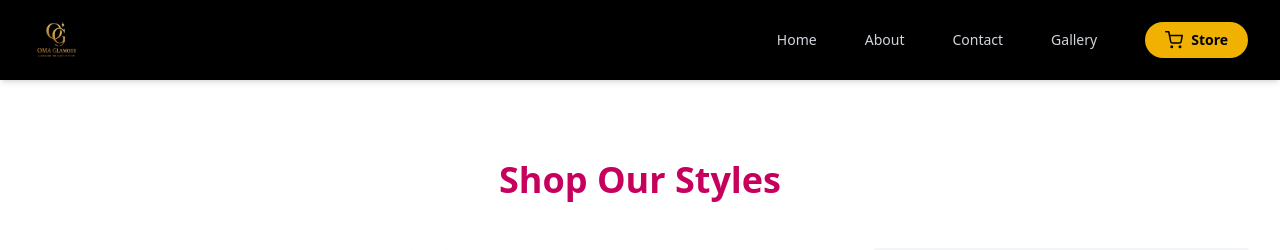
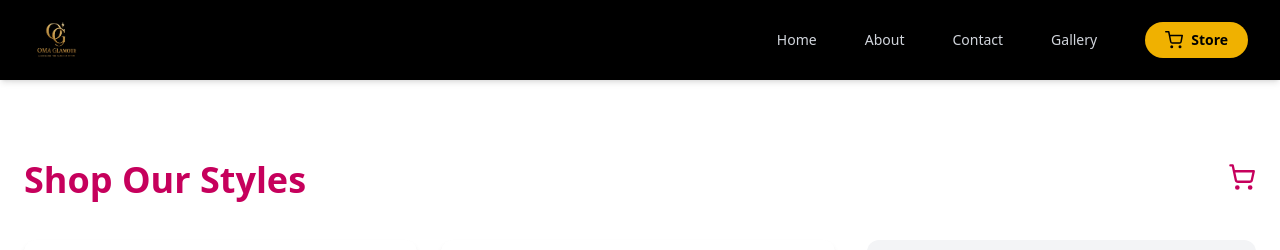
Before and after one commit to codehub1001/oma, a React (Vite) app: page /store in a window 1280 px wide. Shown: the top 250 px of the page. Built offline with nearby package versions, Linux system fonts and the light colour scheme.

Commit message:
Initial commit

```diff
--- a/src/pages/Gallery.jsx
+++ b/src/pages/Gallery.jsx
@@ -6,7 +6,7 @@ const mediaItems = [
   { type: "image", src: "/img/glam1.jpg", alt: "Elegant wear" },
   { type: "image", src: "/img/glam2.jpg", alt: "Custom dress fitting" },
   { type: "image", src: "/img/glam3.jpg", alt: "Traditional outfit" },
-  { type: "video", src: "/media/gallery4.mp4", alt: "Runway showcase" },
+  { type: "video", src: "/video/og1.mp4", alt: "Runway showcase" },
   { type: "video", src: "/media/gallery5.mp4", alt: "Behind the scenes" },
   { type: "image", src: "/media/gallery6.jpg", alt: "Bridal train style" },
   { type: "image", src: "/media/gallery7.jpg", alt: "Evening elegance" },
--- a/src/pages/Store.jsx
+++ b/src/pages/Store.jsx
@@ -2,48 +2,61 @@ import React, { useState } from "react";
 import { products } from "../data/product";
 import ProductCard from "../components/ProductCard";
 import CartSummary from "../components/CartSummary";
+import { ShoppingCart } from "lucide-react";
 
 export default function Store() {
   const [cart, setCart] = useState([]);
+  const [showMobileCart, setShowMobileCart] = useState(false);
 
-  // Add product or increase qty if already in cart
   const addToCart = (product) => {
     setCart((prevCart) => {
       const existing = prevCart.find((item) => item.id === product.id);
       if (existing) {
-        // update qty
         return prevCart.map((item) =>
-          item.id === product.id
-            ? { ...item, qty: item.qty + 1 }
-            : item
+          item.id === product.id ? { ...item, qty: item.qty + 1 } : item
         );
       } else {
-        // add new item with qty 1
         return [...prevCart, { ...product, qty: 1 }];
       }
     });
   };
 
-  // Update quantity of a cart item
   const updateQuantity = (id, qty) => {
-    if (qty < 1) return; // prevent invalid quantities
+    if (qty < 1) return;
     setCart((prevCart) =>
-      prevCart.map((item) =>
-        item.id === id ? { ...item, qty } : item
-      )
+      prevCart.map((item) => (item.id === id ? { ...item, qty } : item))
     );
   };
 
-  // Remove item from cart by id
   const removeFromCart = (id) => {
     setCart((prevCart) => prevCart.filter((item) => item.id !== id));
   };
 
+  const totalQty = cart.reduce((sum, item) => sum + item.qty, 0);
+
   return (
-    <section className="max-w-7xl mx-auto px-6 py-20">
-      <h2 className="text-4xl font-extrabold text-center text-pink-700 mb-12">
+    <section className="max-w-7xl mx-auto px-6 py-20 relative">
+      <div className="flex justify-between items-center mb-10">
+        <h2 className="text-4xl font-extrabold text-pink-700">
           Shop Our Styles
         </h2>
+
+        {/* Desktop Cart Icon with Badge */}
+        <div className="hidden md:block relative">
+          <button
+            onClick={() => setShowMobileCart(!showMobileCart)}
+            className="text-pink-700 hover:text-pink-900 transition"
+            aria-label="Toggle Cart"
+          >
+            <ShoppingCart size={28} />
+            {totalQty > 0 && (
+              <span className="absolute -top-2 -right-2 bg-pink-600 text-white text-xs font-bold px-2 py-0.5 rounded-full shadow">
+                {totalQty}
+              </span>
+            )}
+          </button>
+        </div>
+      </div>
 
       <div className="grid md:grid-cols-3 gap-8">
         <div className="md:col-span-2 grid sm:grid-cols-2 gap-6">
@@ -52,12 +65,42 @@ export default function Store() {
           ))}
         </div>
 
+        {/* Desktop Cart Summary */}
+        <div className="hidden md:block">
           <CartSummary
             cart={cart}
             updateQuantity={updateQuantity}
             removeFromCart={removeFromCart}
           />
         </div>
+      </div>
+
+      {/* Mobile Sticky Cart Icon */}
+      <div className="md:hidden sticky bottom-4 z-50 flex justify-end pointer-events-none">
+        <button
+          onClick={() => setShowMobileCart(!showMobileCart)}
+          className="bg-pink-600 text-white rounded-full p-4 shadow-lg hover:bg-pink-700 transition relative pointer-events-auto mr-4"
+          aria-label="Toggle cart"
+        >
+          <ShoppingCart size={24} />
+          {totalQty > 0 && (
+            <span className="absolute -top-1 -right-1 bg-white text-pink-700 text-xs font-bold px-2 py-0.5 rounded-full shadow">
+              {totalQty}
+            </span>
+          )}
+        </button>
+      </div>
+
+      {/* Mobile Cart Slide-Up */}
+      {showMobileCart && (
+        <div className="md:hidden fixed bottom-0 left-0 right-0 bg-white border-t shadow-2xl z-50 p-4 max-h-[70vh] overflow-y-auto animate-slideUp rounded-t-2xl">
+          <CartSummary
+            cart={cart}
+            updateQuantity={updateQuantity}
+            removeFromCart={removeFromCart}
+          />
+        </div>
+      )}
     </section>
   );
 }
```
Also changed, not shown: 1 other file (tests, documents, lock files or other folders). Lines whose indentation alone changed are shown as unchanged.
